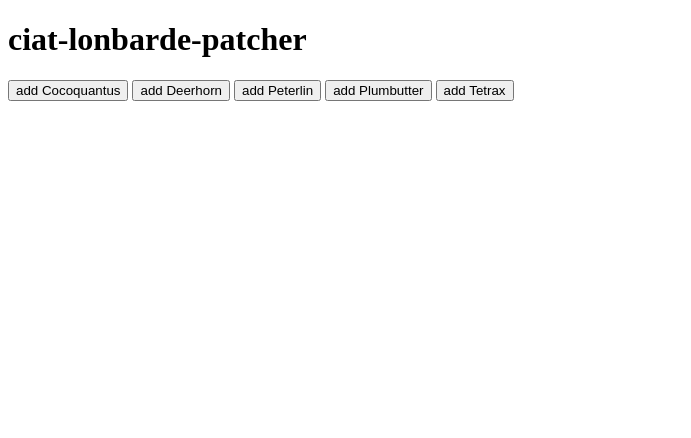
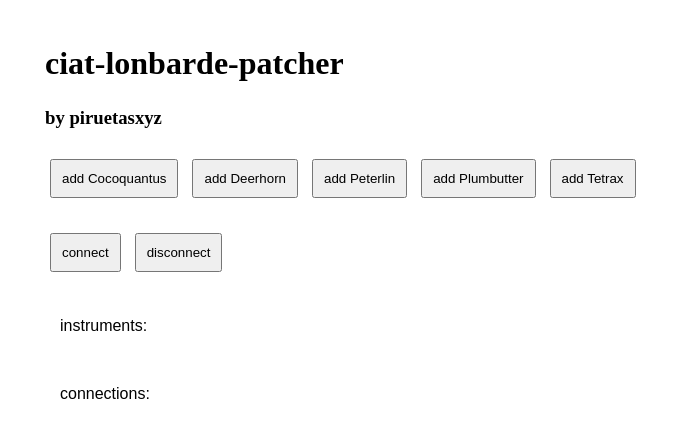
Before and after one commit to piruetasxyz/ciat-lonbarde-patcher, a website built with Parcel: page src/index.html in a window 1280 px wide. Shown: the whole page, without its empty margins (0-691 px from the left). Built offline with nearby package versions, Linux system fonts and the light colour scheme.

Commit message:
add style

```diff
--- a/src/index.html
+++ b/src/index.html
@@ -3,14 +3,27 @@
   <head>
     <meta charset="utf-8" />
     <title ciat-lonbarde-patcher></title>
+    <link rel="stylesheet" href="./style.css" />
   </head>
   <body>
     <h1>ciat-lonbarde-patcher</h1>
-    <button id="buttonAddCocoquantus">add Cocoquantus</button>
-    <button id="buttonAddDeerhorn">add Deerhorn</button>
-    <button id="buttonAddPeterlin">add Peterlin</button>
-    <button id="buttonAddPlumbutter">add Plumbutter</button>
-    <button id="buttonAddTetrax">add Tetrax</button>
+    <h3>by piruetasxyz</h3>
+    <div>
+      <button id="buttonAddCocoquantus">add Cocoquantus</button>
+      <button id="buttonAddDeerhorn">add Deerhorn</button>
+      <button id="buttonAddPeterlin">add Peterlin</button>
+      <button id="buttonAddPlumbutter">add Plumbutter</button>
+      <button id="buttonAddTetrax">add Tetrax</button>
+    </div>
+    <div>
+      <button id="buttonConnect">connect</button>
+      <button id="buttonDisconnect">disconnect</button>
+    </div>
+    <div>
+      <p>instruments:</p>
+      <p id="pInstruments"></p>
+      <p id="pConnections">connections:</p>
+    </div>
     <script type="module" src="./main.js"></script>
   </body>
 </html>
--- /dev/null
+++ b/src/style.css
@@ -0,0 +1,9 @@
+* {
+  box-sizing: border-box;
+  margin: 5px;
+  padding: 10px;
+}
+
+p {
+  font-family: Arial, Helvetica, sans-serif;
+}
```
